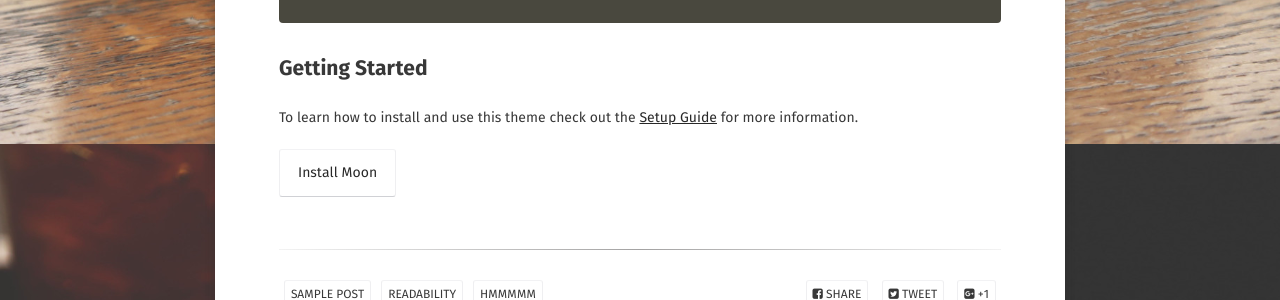
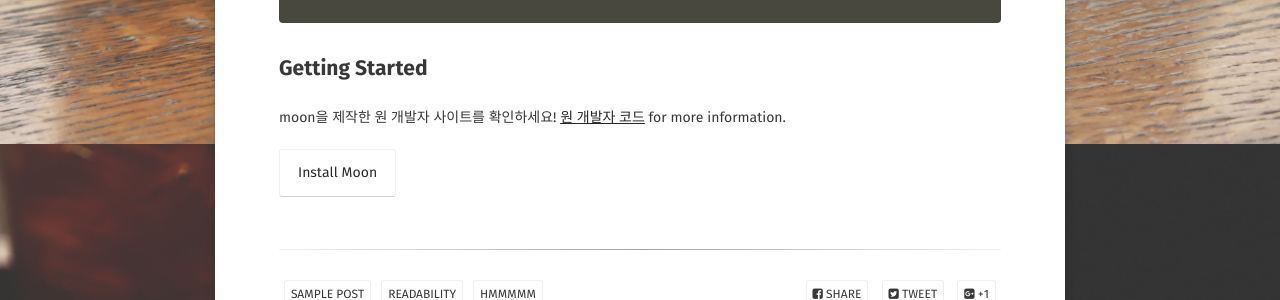
Before and after one commit to sunmoo6457/sunmoo6457.github.com, a Jekyll site: the page built from _posts/2021-07-24-new.md, in a window 1280 px wide. Shown: the part 1656-1956 px from the top of the page. Built offline with Jekyll 4.4.1, drawn with Linux system fonts in a browser that asks for light colours; some web fonts are replaced; comment, search, counter and statistics services are not loaded.

Commit message:
Update 2021-07-24-new.md

```diff
--- a/_posts/2021-07-24-new.md
+++ b/_posts/2021-07-24-new.md
@@ -54,7 +54,6 @@ for tag in soup.select('div[class=tit3]'):
 {% endhighlight %}
 
 ## Getting Started
-
-To learn how to install and use this theme check out the [Setup Guide](http://taylantatli.me/Moon/moon-theme/) for more information.
+moon을 제작한 원 개발자 사이트를 확인하세요! [원 개발자 코드](http://taylantatli.me/Moon/moon-theme/) for more information.
 
 [Install Moon](https://github.com/TaylanTatli/Moon){: .btn}
```
